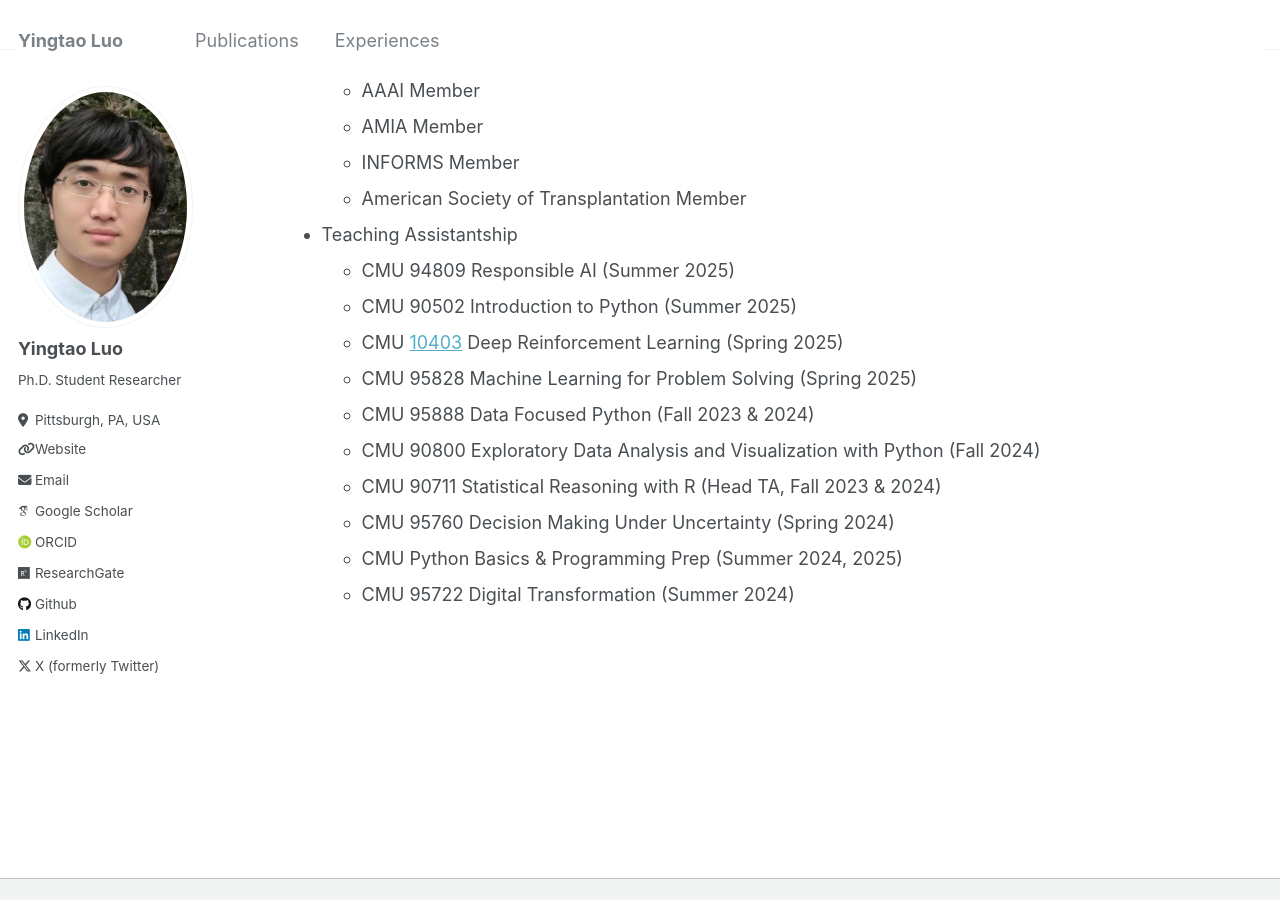
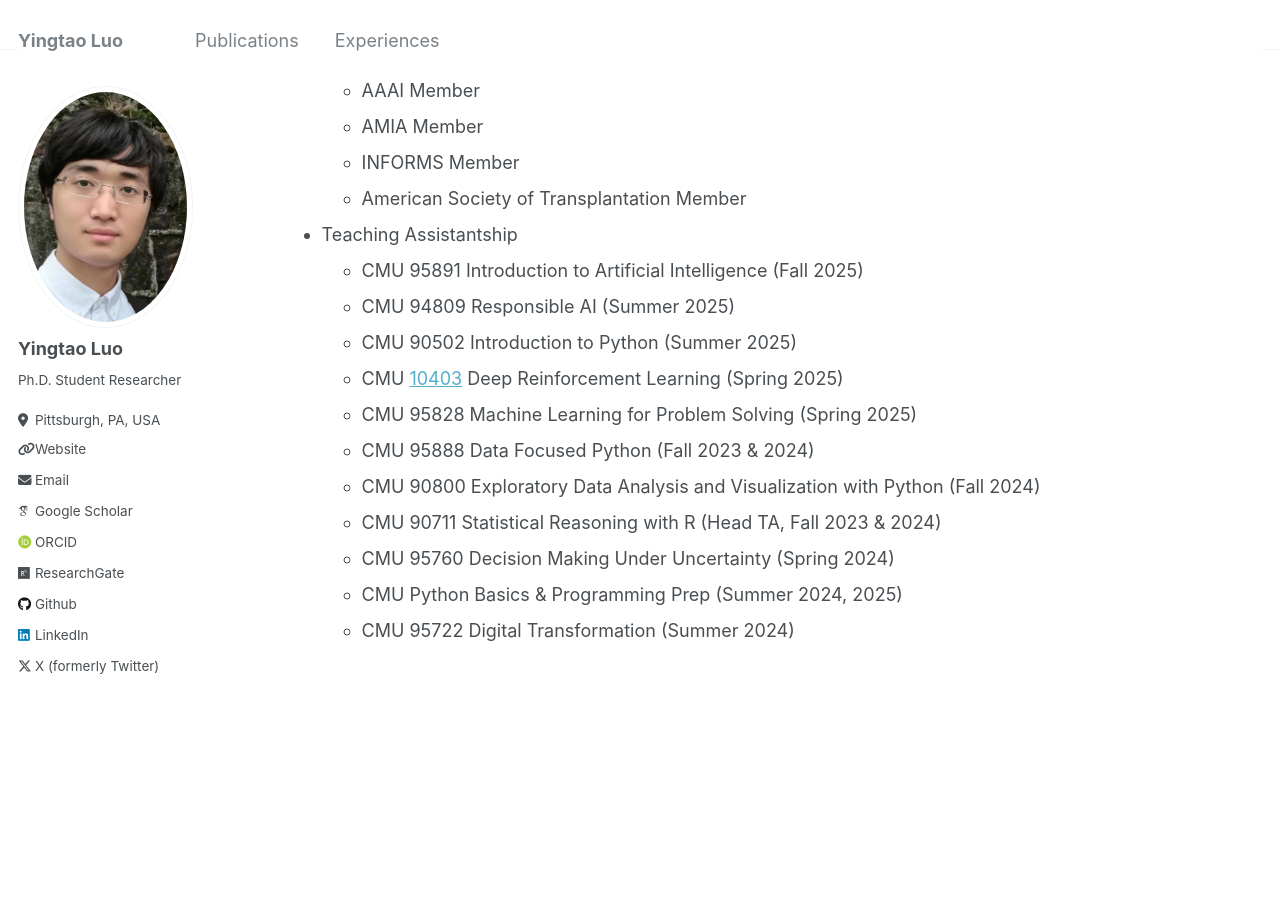
Before and after one commit to yingtaoluo/yingtaoluo.github.io, a Jekyll site: the page built from _pages/experiences.md, in a window 1280 px wide and 900 px high, scrolled down 1888 px. Built offline with Jekyll 4.4.1, drawn with Linux system fonts in a browser that asks for light colours; some web fonts are replaced.

Commit message:
Update experiences.md

```diff
--- a/_pages/experiences.md
+++ b/_pages/experiences.md
@@ -68,6 +68,7 @@ Academic Services
   * INFORMS Member
   * American Society of Transplantation Member
 * Teaching Assistantship
+  * CMU 95891 Introduction to Artificial Intelligence (Fall 2025)
   * CMU 94809 Responsible AI (Summer 2025)
   * CMU 90502 Introduction to Python (Summer 2025)
   * CMU [10403](https://cmudeeprl.github.io/403website_s25/) Deep Reinforcement Learning (Spring 2025)
```
